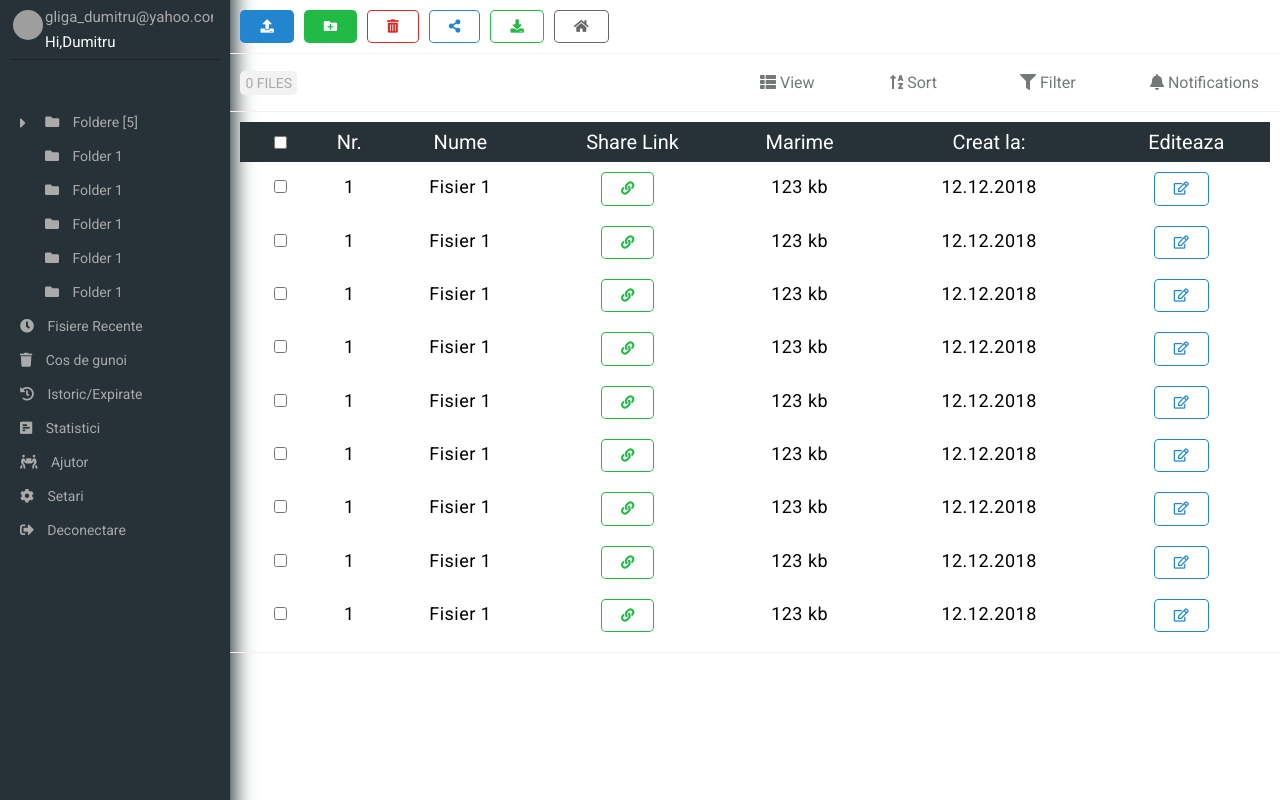
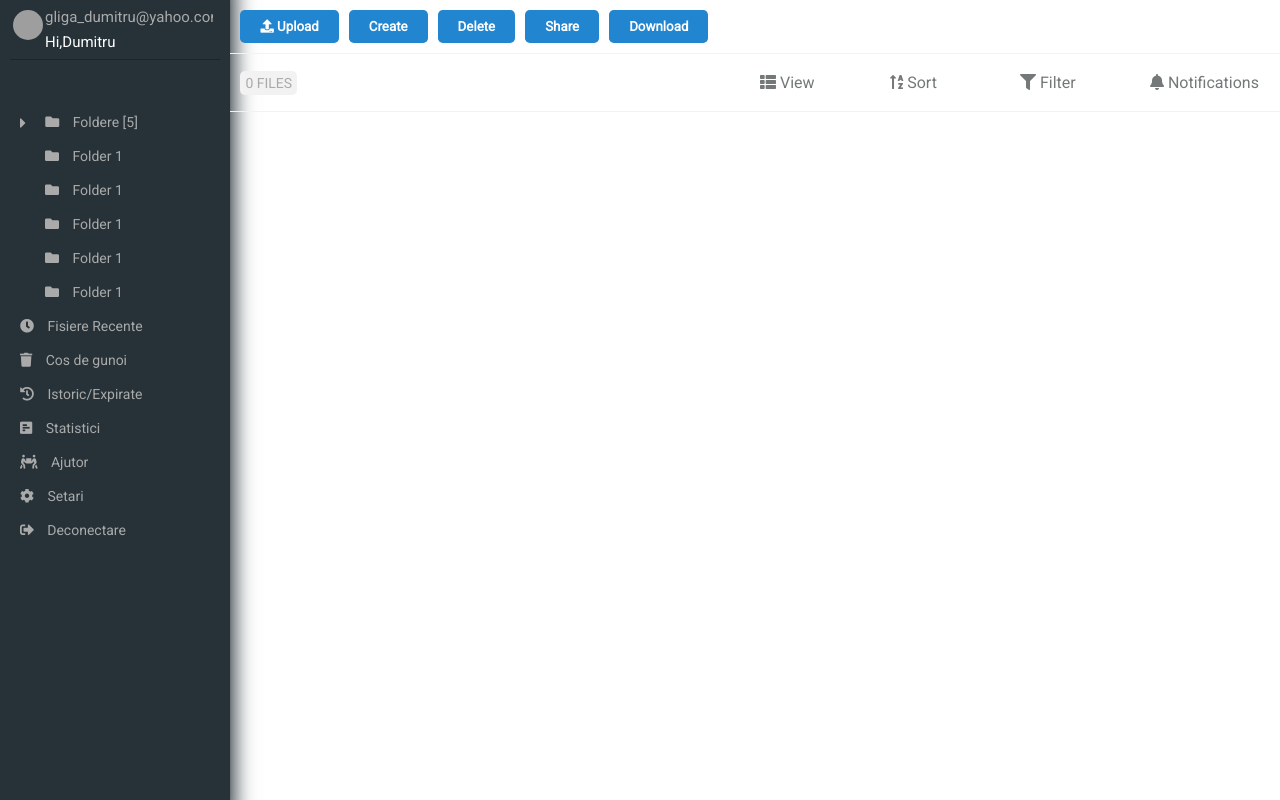
Before and after one commit to GligaDumitru/FOU, a PHP site: page /pages/dashboard.html in a window 1280 px wide. Run offline with PHP 8.4, Linux system fonts and the light colour scheme; grey boxes are pictures that could not be loaded.

Commit message:
documentation added

```diff
--- a/src/pages/dashboard.html
+++ b/src/pages/dashboard.html
@@ -143,15 +143,12 @@
       <div class="main-dashboard-page">
         <div class="main-options">
           <button class="app button blue">
-            <i class="fas fa-upload"></i>
+            <i class="fas fa-upload"></i> Upload
           </button>
-          <button class="app button green"><i class="fas fa-folder-plus"></i></button>
-          <button class="app button special red"><i class="fas fa-trash-alt"></i></button>
-          <button class="app button special blue"><i class="fas fa-share-alt"></i></button>
-          <button class="app button special green"><i class="fas fa-download"></i></button>
-          <a href="home.html">
-            <button class="app button special "><i class="fas fa-home"></i></button>
-          </a>
+          <button class="app button blue">Create</button>
+          <button class="app button blue">Delete</button>
+          <button class="app button blue">Share</button>
+          <button class="app button blue">Download</button>
         </div>
         <div class="main-options second">
           <div class="file-conter">
@@ -199,177 +196,6 @@
             </ul>
           </div>
         </div>
-        <div class="main-options third">
-          <table>
-            <thead>
-              <tr>
-                <th><input type="checkbox" /></th>
-                <th>Nr.</th>
-                <th>Nume</th>
-                <th>Share Link</th>
-                <th>Marime</th>
-                <th>Creat la:</th>
-                <th>Editeaza</th>
-              </tr>
-            </thead>
-            <tbody>
-              <tr>
-                <td><input type="checkbox" /></td>
-                <td>1</td>
-                <td>Fisier 1</td>
-                <td>
-                  <button class="app button special green">
-                    <i class="fas fa-link"></i>
-                  </button>
-                </td>
-                <td>123 kb</td>
-                <td>12.12.2018</td>
-                <td>
-                  <button class="app button special blue">
-                    <i class="far fa-edit"></i>
-                  </button>
-                </td>
-              </tr>
-
-              <tr>
-                <td><input type="checkbox" /></td>
-                <td>1</td>
-                <td>Fisier 1</td>
-                <td>
-                  <button class="app button special green">
-                    <i class="fas fa-link"></i>
-                  </button>
-                </td>
-                <td>123 kb</td>
-                <td>12.12.2018</td>
-                <td>
-                  <button class="app button special blue">
-                    <i class="far fa-edit"></i>
-                  </button>
-                </td>
-              </tr>
-              <tr>
-                <td><input type="checkbox" /></td>
-                <td>1</td>
-                <td>Fisier 1</td>
-                <td>
-                  <button class="app button special green">
-                    <i class="fas fa-link"></i>
-                  </button>
-                </td>
-                <td>123 kb</td>
-                <td>12.12.2018</td>
-                <td>
-                  <button class="app button special blue">
-                    <i class="far fa-edit"></i>
-                  </button>
-                </td>
-              </tr>
-              <tr>
-                <td><input type="checkbox" /></td>
-                <td>1</td>
-                <td>Fisier 1</td>
-                <td>
-                  <button class="app button special green">
-                    <i class="fas fa-link"></i>
-                  </button>
-                </td>
-                <td>123 kb</td>
-                <td>12.12.2018</td>
-                <td>
-                  <button class="app button special blue">
-                    <i class="far fa-edit"></i>
-                  </button>
-                </td>
-              </tr>
-              <tr>
-                <td><input type="checkbox" /></td>
-                <td>1</td>
-                <td>Fisier 1</td>
-                <td>
-                  <button class="app button special green">
-                    <i class="fas fa-link"></i>
-                  </button>
-                </td>
-                <td>123 kb</td>
-                <td>12.12.2018</td>
-                <td>
-                  <button class="app button special blue">
-                    <i class="far fa-edit"></i>
-                  </button>
-                </td>
-              </tr>
-              <tr>
-                <td><input type="checkbox" /></td>
-                <td>1</td>
-                <td>Fisier 1</td>
-                <td>
-                  <button class="app button special green">
-                    <i class="fas fa-link"></i>
-                  </button>
-                </td>
-                <td>123 kb</td>
-                <td>12.12.2018</td>
-                <td>
-                  <button class="app button special blue">
-                    <i class="far fa-edit"></i>
-                  </button>
-                </td>
-              </tr>
-              <tr>
-                <td><input type="checkbox" /></td>
-                <td>1</td>
-                <td>Fisier 1</td>
-                <td>
-                  <button class="app button special green">
-                    <i class="fas fa-link"></i>
-                  </button>
-                </td>
-                <td>123 kb</td>
-                <td>12.12.2018</td>
-                <td>
-                  <button class="app button special blue">
-                    <i class="far fa-edit"></i>
-                  </button>
-                </td>
-              </tr>
-              <tr>
-                <td><input type="checkbox" /></td>
-                <td>1</td>
-                <td>Fisier 1</td>
-                <td>
-                  <button class="app button special green">
-                    <i class="fas fa-link"></i>
-                  </button>
-                </td>
-                <td>123 kb</td>
-                <td>12.12.2018</td>
-                <td>
-                  <button class="app button special blue">
-                    <i class="far fa-edit"></i>
-                  </button>
-                </td>
-              </tr>
-              <tr>
-                <td><input type="checkbox" /></td>
-                <td>1</td>
-                <td>Fisier 1</td>
-                <td>
-                  <button class="app button special green">
-                    <i class="fas fa-link"></i>
-                  </button>
-                </td>
-                <td>123 kb</td>
-                <td>12.12.2018</td>
-                <td>
-                  <button class="app button special blue">
-                    <i class="far fa-edit"></i>
-                  </button>
-                </td>
-              </tr>
-            </tbody>
-          </table>
-        </div>
       </div>
     </div>
   </body>
--- a/src/styles/base.css
+++ b/src/styles/base.css
@@ -367,4 +367,3 @@ table {
 .app.grid > .col6 {
   width: 16.666666%;
 }
-/*# sourceMappingURL=base.css.map */
--- a/src/styles/style.css
+++ b/src/styles/style.css
@@ -8,11 +8,9 @@
   overflow: hidden;
   display: block;
   background-image: url(http://initiatives.iitgn.ac.in/cli/wp-content/uploads/2018/01/white-background-image-36-min.jpg);
-  /* background-size: 100%; */
   background-color: #cccccc;
   height: 500px;
   background-position: center;
-  /* background-repeat: no-repeat; */
   background-size: cover;
   position: relative;
   background-repeat: no-repeat;
```
Also changed, not shown: 1 other file.
